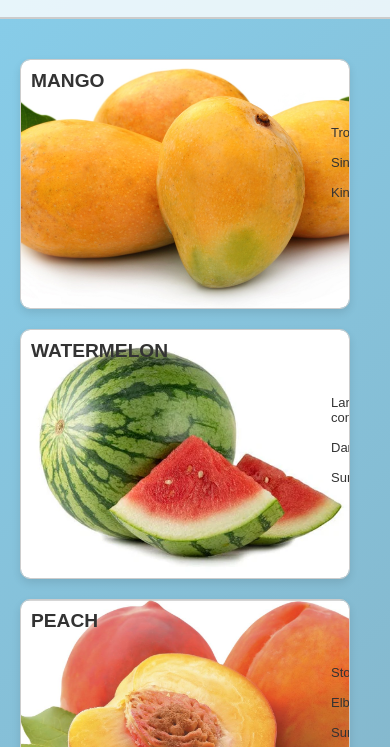
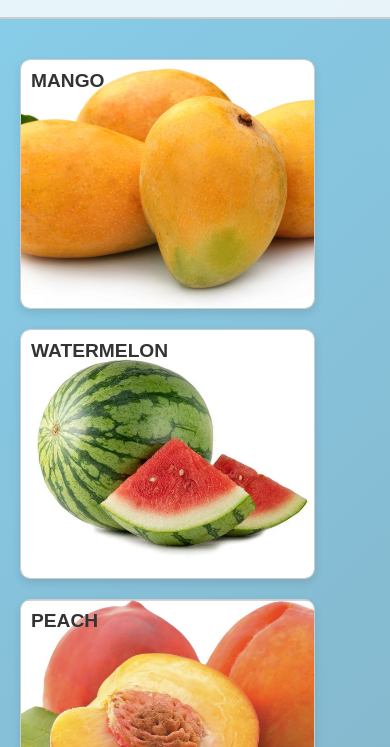
Before and after one commit to AbdullahBhatti1987/foreachloop, a plain HTML site: page index.html in a window 390 px wide. Shown: the part 97-844 px from the top of the page. Drawn offline with Linux system fonts and the light colour scheme.

```diff
--- a/app.js
+++ b/app.js
@@ -107,8 +107,6 @@
 
 ];
 
-
-
 var box = document.getElementById("box");
 
 fruits.forEach(function (data, ind) {
--- a/style.css
+++ b/style.css
@@ -147,7 +147,6 @@
         width: calc(25% - 20px);
     }
 }
-
 @media (max-width: 992px) {
     .fruit {
         width: calc(33.33% - 20px);
@@ -162,6 +161,6 @@
 
 @media (max-width: 576px) {
     .fruit {
-        width: calc(100% - 20px);
+        width: calc(90% - 20px);
     }
 }
```
Also changed, not shown: index.html (line endings or trailing spaces).
